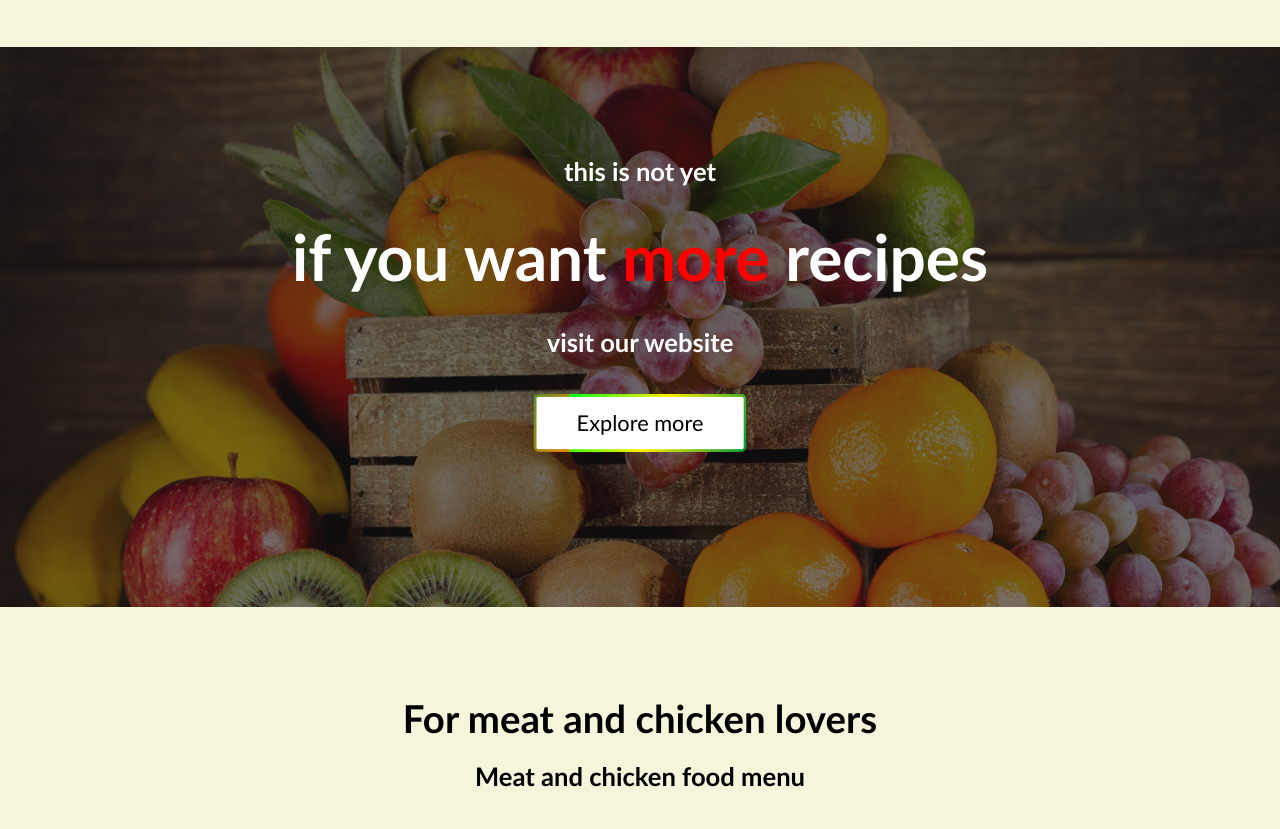
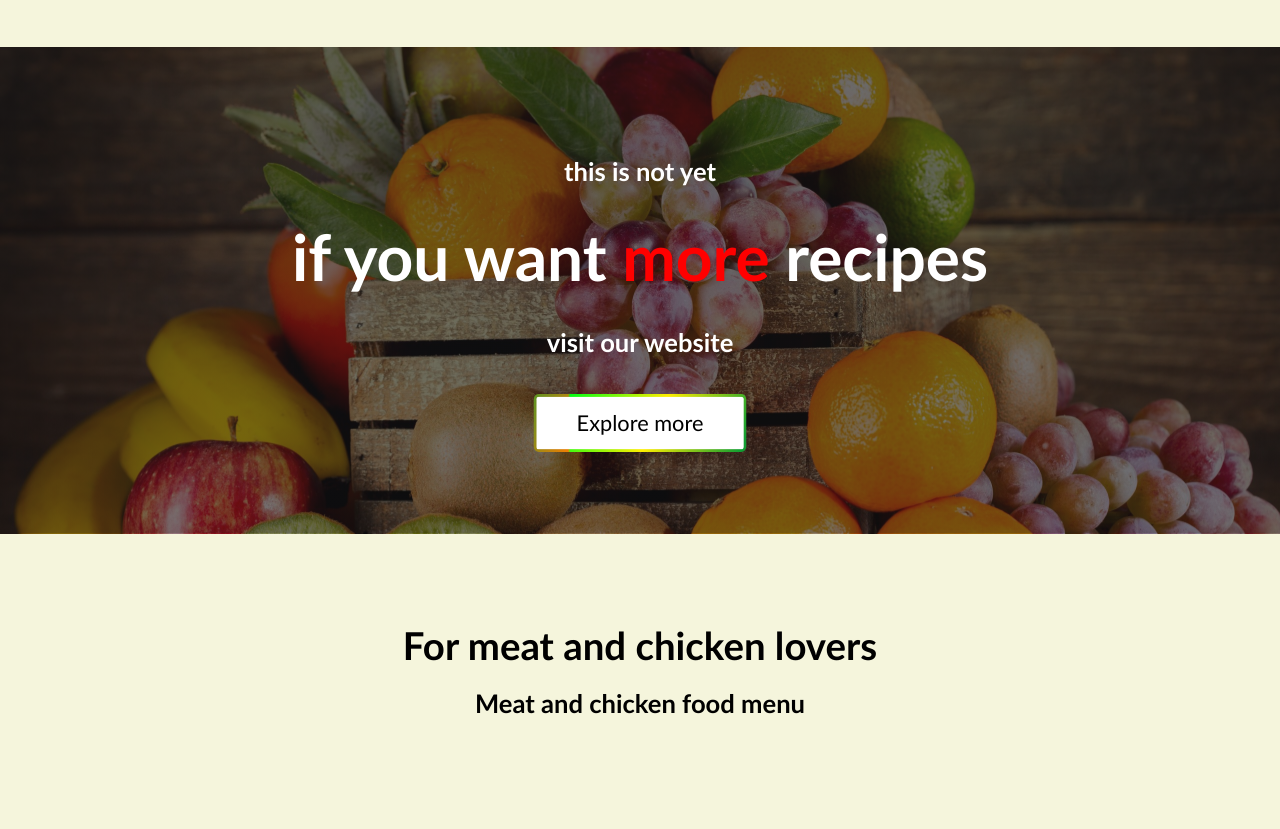
Before and after one commit to nadasalahahmed/greenPlate, a plain HTML site: page index.html in a window 1280 px wide. Shown: the part 1937-2766 px from the top of the page. Drawn offline with Linux system fonts and the light colour scheme.

Commit message:
update style.css

```diff
--- a/style.css
+++ b/style.css
@@ -231,7 +231,8 @@ section .subtitle {
     background-size: cover;
     background-repeat: no-repeat;
     background-position: center center;
-    height: 70vh;
+    max-width: 100%;
+    max-height: 100%;
     align-items: center;
 }
 .words {
```
